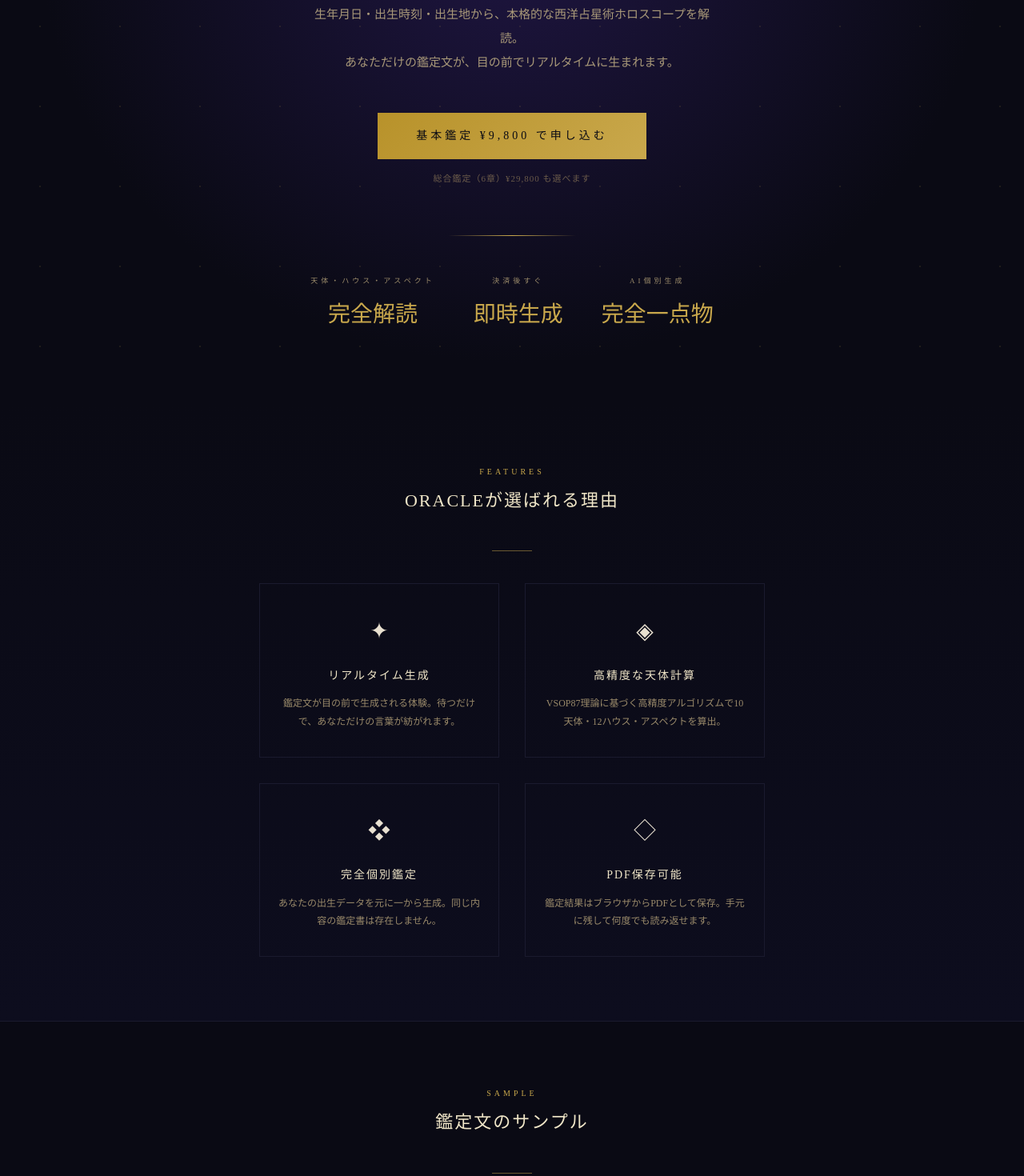
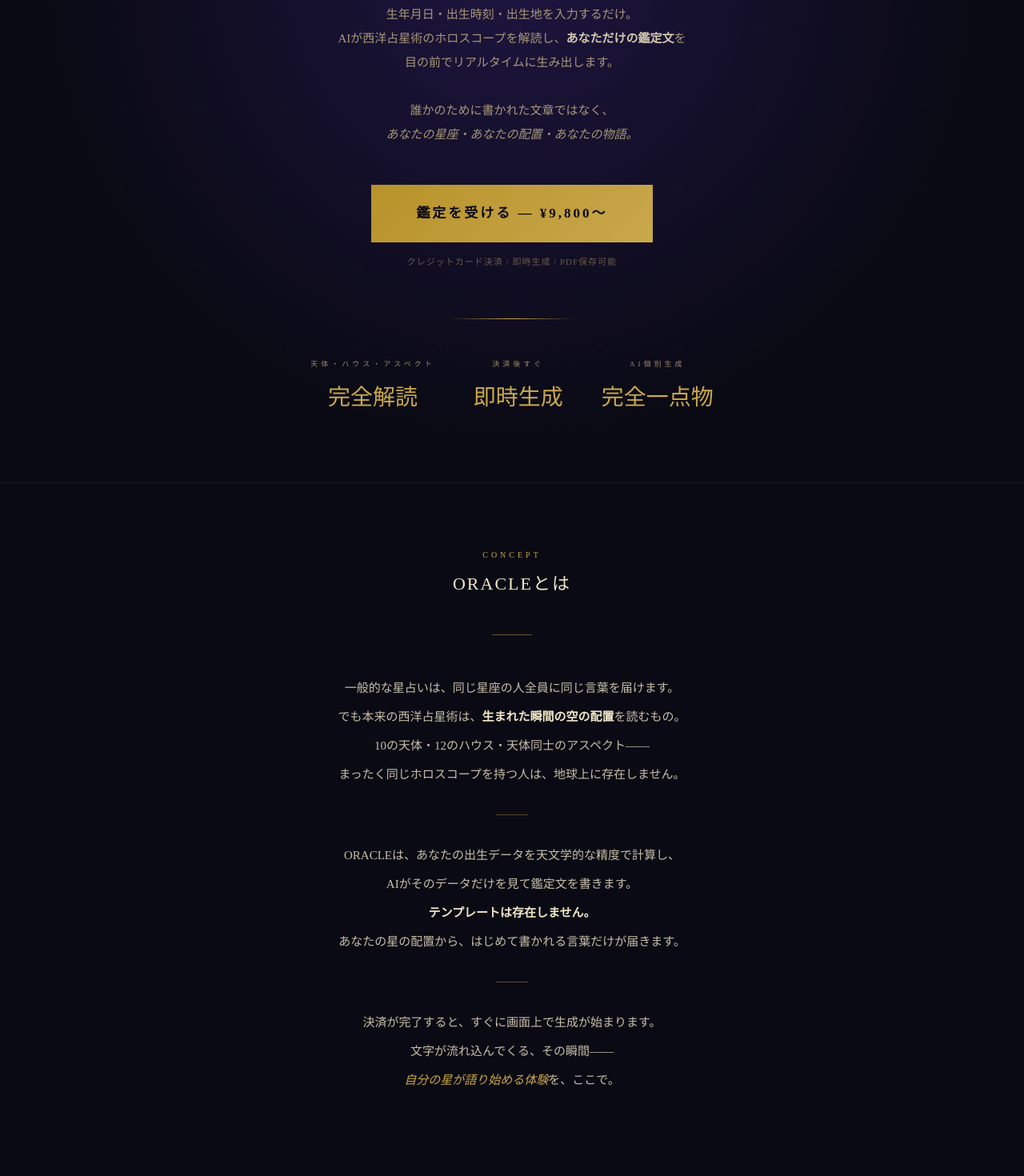
Before and after one commit to hiyu-dev/oracle-web, a website: page public/index.html in a window 1280 px wide. Shown: the part 317-1787 px from the top of the page at 80% size. Drawn offline with Linux system fonts and the light colour scheme.

Commit message:
feat: LP改善（ボタン強調・コンセプトセクション追加・コピー強化）

```diff
--- a/public/index.html
+++ b/public/index.html
@@ -36,9 +36,9 @@
     max-width: 520px; margin: 0 auto 48px;
   }
   .hero-cta {
-    display: inline-block; padding: 16px 48px;
+    display: inline-block; padding: 20px 56px;
     background: linear-gradient(135deg, #b8922a, var(--gold));
-    color: #0a0a14; font-size: 14px; letter-spacing: 4px;
+    color: #0a0a14; font-size: 17px; font-weight: 700; letter-spacing: 3px;
     text-decoration: none; transition: opacity 0.2s;
   }
   .hero-cta:hover { opacity: 0.85; color: #0a0a14; }
@@ -132,15 +132,18 @@
 <section class="hero">
   <div class="hero-eyebrow">✦ Premium Astrology Reading ✦</div>
   <h1 class="hero-title">
-    あなたの星が語る、<br>
-    <em>生まれながらの物語</em>
+    「なぜ自分はこうなのか」<br>
+    <em>星が、答えを持っている。</em>
   </h1>
   <p class="hero-desc">
-    生年月日・出生時刻・出生地から、本格的な西洋占星術ホロスコープを解読。<br>
-    あなただけの鑑定文が、目の前でリアルタイムに生まれます。
+    生年月日・出生時刻・出生地を入力するだけ。<br>
+    AIが西洋占星術のホロスコープを解読し、<strong style="color:#d4c8b0">あなただけの鑑定文</strong>を<br>
+    目の前でリアルタイムに生み出します。<br><br>
+    誰かのために書かれた文章ではなく、<br>
+    <em>あなたの星座・あなたの配置・あなたの物語。</em>
   </p>
-  <a href="#order" class="hero-cta">基本鑑定 ¥9,800 で申し込む</a>
-  <p style="font-size:11px;color:#6a5a4a;margin-top:14px;letter-spacing:1px">総合鑑定（6章）¥29,800 も選べます</p>
+  <a href="#order" class="hero-cta">鑑定を受ける — ¥9,800〜</a>
+  <p style="font-size:11px;color:#6a5a4a;margin-top:14px;letter-spacing:1px">クレジットカード決済 / 即時生成 / PDF保存可能</p>
   <div class="hero-divider"></div>
   <div class="hero-trinity">
     <div class="hero-trinity-item">
@@ -154,6 +157,38 @@
     <div class="hero-trinity-item">
       <div class="hero-trinity-label">AI個別生成</div>
       <div class="hero-trinity-value">完全一点物</div>
+    </div>
+  </div>
+</section>
+
+<!-- コンセプト -->
+<section style="padding:80px 24px; background:#0a0a14; border-top:1px solid #1a1a2e;">
+  <div class="container" style="max-width:700px">
+    <div style="text-align:center;margin-bottom:48px">
+      <div class="section-label">Concept</div>
+      <div class="section-title" style="border:none;text-align:center">ORACLEとは</div>
+      <div class="gold-line"></div>
+    </div>
+    <div style="font-size:15px;color:#c8bea8;line-height:2.4;text-align:center">
+      <p style="margin-bottom:1.6em">
+        一般的な星占いは、同じ星座の人全員に同じ言葉を届けます。<br>
+        でも本来の西洋占星術は、<strong style="color:#f0e6c8">生まれた瞬間の空の配置</strong>を読むもの。<br>
+        10の天体・12のハウス・天体同士のアスペクト——<br>
+        まったく同じホロスコープを持つ人は、地球上に存在しません。
+      </p>
+      <div style="width:40px;height:1px;background:var(--gold);margin:32px auto;opacity:0.4"></div>
+      <p style="margin-bottom:1.6em">
+        ORACLEは、あなたの出生データを天文学的な精度で計算し、<br>
+        AIがそのデータだけを見て鑑定文を書きます。<br>
+        <strong style="color:#f0e6c8">テンプレートは存在しません。</strong><br>
+        あなたの星の配置から、はじめて書かれる言葉だけが届きます。
+      </p>
+      <div style="width:40px;height:1px;background:var(--gold);margin:32px auto;opacity:0.4"></div>
+      <p>
+        決済が完了すると、すぐに画面上で生成が始まります。<br>
+        文字が流れ込んでくる、その瞬間——<br>
+        <em style="color:var(--gold)">自分の星が語り始める体験</em>を、ここで。
+      </p>
     </div>
   </div>
 </section>
```
